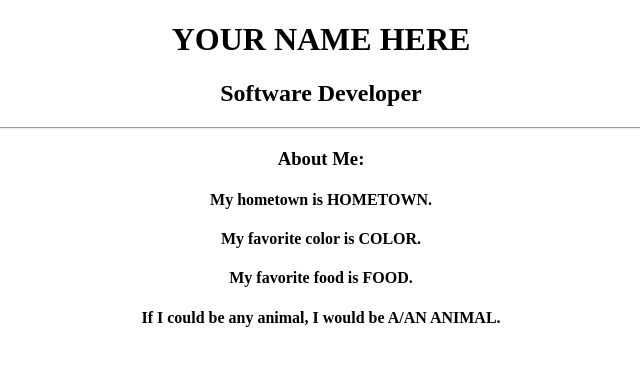
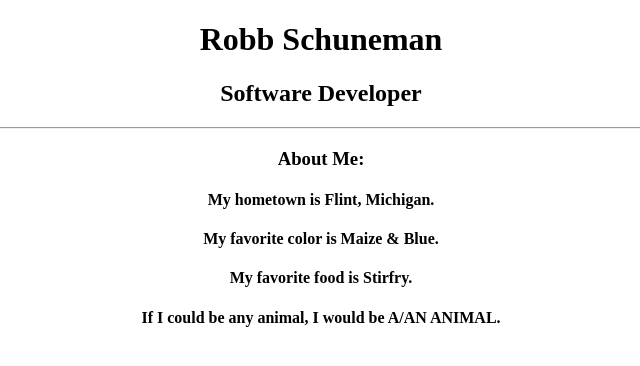
Before and after one commit to chalkeater/my-first-repo, a plain HTML site: page index.html in a window 1280 px wide. Shown: the whole page, without its empty margins (319-959 px from the left). Drawn offline with Linux system fonts and the light colour scheme.

Commit message:
Add more personal info.

```diff
--- a/index.html
+++ b/index.html
@@ -7,13 +7,13 @@
     </head>
     <body>
       <div align="center">
-        <h1>YOUR NAME HERE</h1>
+        <h1>Robb Schuneman</h1>
         <h2>Software Developer</h2>
         <hr>
         <h3>About Me:</h3>
-          <h4>My hometown is HOMETOWN.</h4>
-          <h4>My favorite color is COLOR.</h4>
-          <h4>My favorite food is FOOD.</h4>
+          <h4>My hometown is Flint, Michigan.</h4>
+          <h4>My favorite color is Maize & Blue.</h4>
+          <h4>My favorite food is Stirfry.</h4>
           <h4>If I could be any animal, I would be A/AN ANIMAL.</h4>
       </div>
     </body>
```
